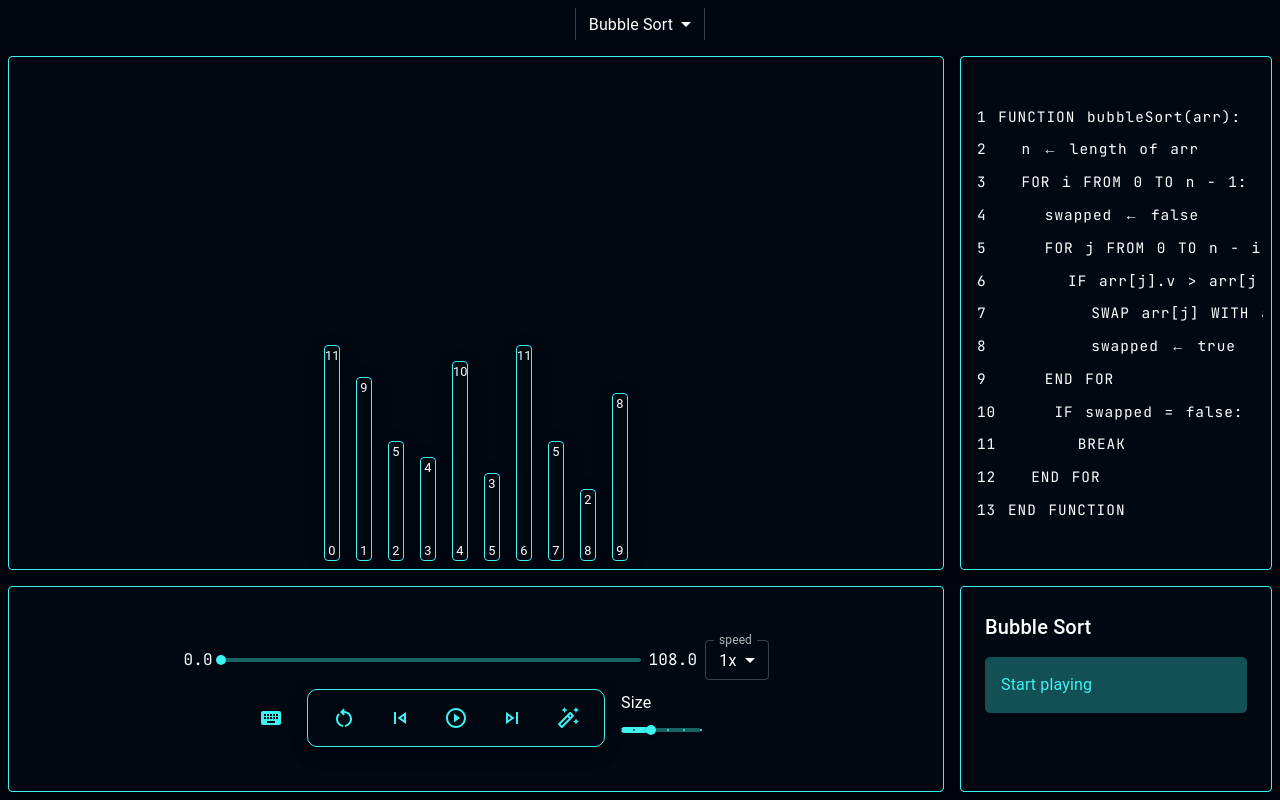
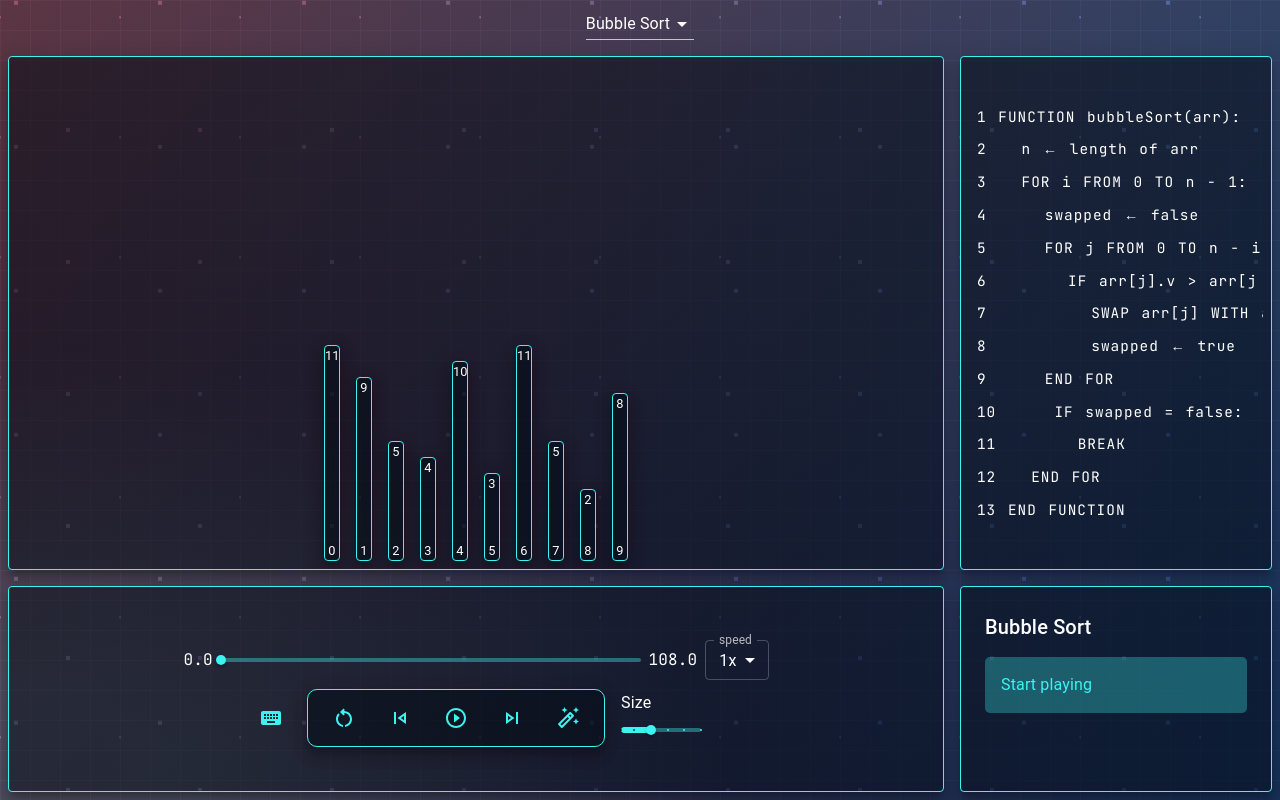
Before and after one commit to darkk-shadow/algorithm-visualizer, a React (Vite) app: page / in a window 1280 px wide. Built offline with nearby package versions, Linux system fonts and the light colour scheme.

Commit message:
Add background animation

```diff
--- a/src/App.jsx
+++ b/src/App.jsx
@@ -6,12 +6,16 @@ import { Box } from "@mui/material";
 
 const App = () => {
   return (
+    <div class="grid-bg ba-grid anim">
+      <div class="inner">
         <Box className="app">
           <AppProvider>
             <Header />
             <Body />
           </AppProvider>
         </Box>
+      </div>
+    </div>
   );
 };
 
--- a/src/App.scss
+++ b/src/App.scss
@@ -121,43 +121,7 @@ body,
     grid-auto-flow: column;
     place-items: center;
     gap: 1em;
-
-    >*:hover {
-      // filter: drop-shadow(0 0 3px var(--mainCol)); //for theme
-      cursor: pointer;
-    }
   }
-}
-
-
-.player_control {
-
-  //speed control color
-  .MuiInputLabel-root {
-    // color: var(--mainCol);
-    // text-shadow: 0 0 5px var(--mainCol);
-  }
-
-  .MuiOutlinedInput-root {
-    // color: var(--mainCol);
-    font-weight: bold;
-    // text-shadow: 0 0 5px var(--mainCol);
-
-    .MuiSvgIcon-root {
-      // color: var(--mainCol);
-      // filter: drop-shadow(0 0 5px var(--mainCol));
-    }
-
-    .MuiOutlinedInput-notchedOutline {
-      // border: 2px solid var(--mainCol);
-    }
-
-    &:hover .MuiOutlinedInput-notchedOutline {
-      // border: 2px solid var(--mainCol);
-      // box-shadow: 0 0 5px var(--mainCol);
-    }
-  }
-
 }
 
 ::-webkit-scrollbar {
@@ -214,3 +178,106 @@ body,
   border-width: 1px;
   border-style: solid;
 }
+
+:root{
+  --gird-width:30px;
+  --gird-height:30px;
+  --line-color:#999;
+  --dot-color:#ccc;
+  --dot-size:2px;
+  --point-gap-width:calc(var(--gird-width) * 4);
+  --point-gap-height:calc(var(--gird-height) * 4);
+}
+html,body, .inner{
+  padding:0;
+  margin:0;
+  width:100%;
+  height: 100%;
+}
+.grid-bg{
+  width: 100%;
+  height: 100%;
+  overflow: hidden;
+}
+
+.ba-grid{
+  position: relative;
+  z-index: 1;
+
+  background-image:
+/*     radial-gradient(ellipse at center, #2883b6 0%, #084688 100%), */
+    radial-gradient(ellipse at bottom left, rgba(104,128,138,0.4) 10%, rgba(138,114,76,0) 40%),
+    linear-gradient(to bottom, rgba(57,173,219,.25), rgba(42,60,87,0.4)),
+    linear-gradient(135deg, #670d10, #092756);
+}
+
+
+.ba-grid:before,
+.ba-grid:after,
+.inner:before,
+.inner:after{
+  content:'';
+  position: absolute;
+  z-index: -20;
+  top:0;
+  bottom:0;
+  left:0;
+  right:0;
+  mix-blend-mode: overlay;
+}
+
+.ba-grid:before{
+  background-image:
+    linear-gradient(var(--line-color), transparent 1px),
+    linear-gradient(to right, var(--line-color), transparent 1px);
+  background-size:
+    100% var(--gird-height),
+    var(--gird-width) 100%;
+}
+
+.ba-grid:after{
+  background-image: radial-gradient(var(--dot-color) 1px, transparent 1px);
+  background-size: var(--point-gap-width) var(--point-gap-height);
+  background-position: calc(var(--point-gap-width) / 2) calc(var(--point-gap-height) / 2);
+}
+
+
+
+.inner:before,
+.inner:after{
+  background-image: radial-gradient(var(--dot-color) var(--dot-size), transparent var(--dot-size));
+  background-size: var(--point-gap-width) var(--point-gap-height);
+  background-position: calc(var(--point-gap-width) / 2) calc(var(--point-gap-height) / 2);
+
+}
+
+.inner:after{
+
+  transform: scale(1.1, 1.1);
+}
+
+.inner:before{
+/*   background-image: radial-gradient(var(--dot-color) calc(var(--dot-size) + 1px), transparent calc(var(--dot-size) + 1px)); */
+  transform: scale(1.2, 1.2);
+}
+
+.anim:after{
+  animation: 6.4s linear move infinite;
+}
+
+.anim .inner:after{
+  animation: 3.2s linear move infinite;
+}
+
+.anim .inner:before{
+  animation: 1.6s linear move infinite;
+}
+
+@keyframes move{
+  0%{
+    background-position:calc(var(--point-gap-width) / 2) calc(var(--point-gap-height) / 2);
+  }
+  100%{
+    background-position:calc(var(--point-gap-width) / 2) calc(var(--point-gap-height) / 2 * -1);
+  }
+}
--- a/src/comps/Header.jsx
+++ b/src/comps/Header.jsx
@@ -7,6 +7,7 @@ const Header = () => {
   return (
     <Box className="header">
       <Select
+        variant="standard"
         value={selectedAlgo}
         onChange={(e) => setSelectedAlgo(e.target.value)}
       >
--- a/src/theme.js
+++ b/src/theme.js
@@ -1,7 +1,7 @@
 import { createTheme } from '@mui/material/styles';
 
 const primaryClr = '#3df3f0'
-const paperClr = "#010812"
+const paperClr = "#01081280"
 const bgClr ='#00060f'
 const primarBorderClr = "#3df3f0"
 const hoverClr = "#23eded"
@@ -46,9 +46,10 @@ const theme = createTheme({
       styleOverrides:{
         root:{
           border: `1px solid ${primarBorderClr}`,
-          background: paperClr
+          background: paperClr,
         }
       }
+
     }
   }
 });
```
Lines whose indentation alone changed are shown as unchanged.
